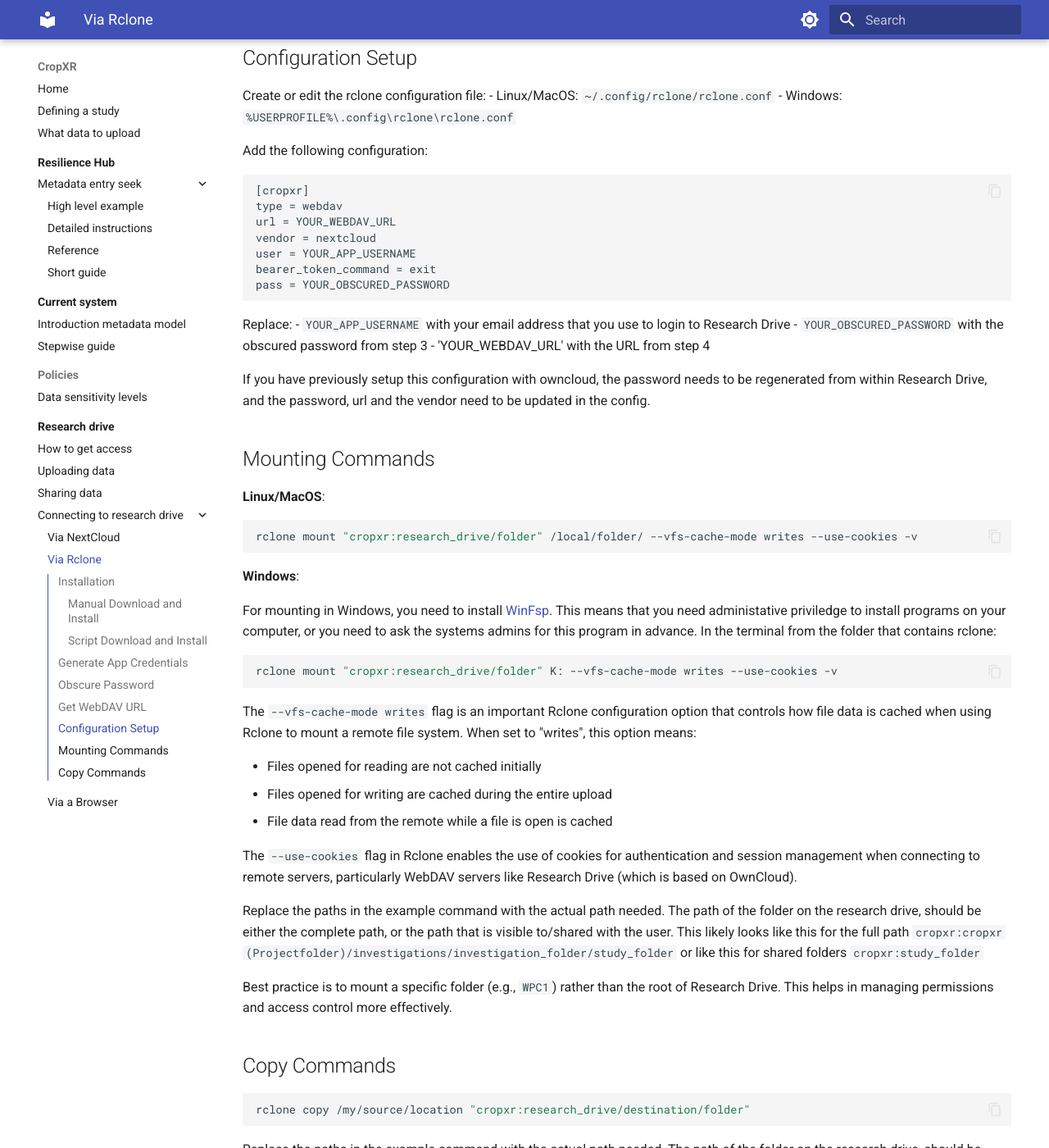
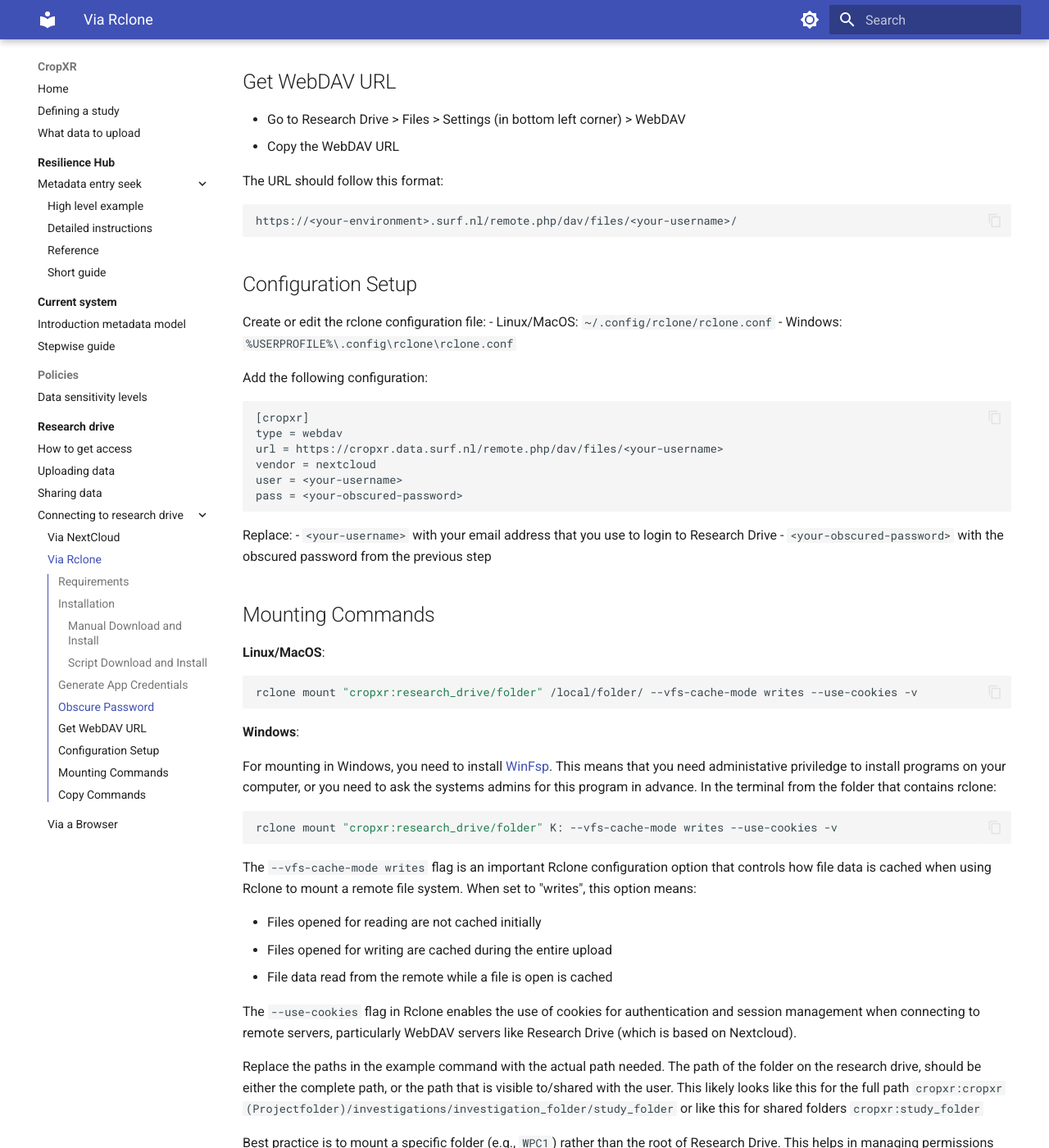
Before and after one commit to CropXR/documentation, an MkDocs documentation site: the page built from docs/research-drive/connecting-to-research-drive/Via-Rclone.md, in a window 1280 px wide and 1400 px high, scrolled down 1392 px. Shown: the whole window at 82% size. Built offline with MkDocs 1.6.1 and Material for MkDocs 9.7.7, drawn with Linux system fonts in a browser that asks for light colours; some of the changed text lies outside the part shown.

Commit message:
Update rclone docs for Nextcloud migration

````diff
--- a/docs/research-drive/connecting-to-research-drive/Via-Rclone.md
+++ b/docs/research-drive/connecting-to-research-drive/Via-Rclone.md
@@ -2,6 +2,11 @@
 Rclone is a powerful, open-source command-line program designed for managing files across cloud storage platforms. Often described as the "Swiss Army knife" of cloud storage management, Rclone allows users to sync, copy, and transfer files between various cloud storage providers including Google Drive, Dropbox, Amazon S3, Microsoft OneDrive, and many others. Since its creation in 2012 by Nick Craig-Wood, Rclone has become an essential tool for system administrators, developers, and tech-savvy individuals who need to efficiently handle data across multiple cloud environments. With its robust encryption capabilities, extensive configuration options, and ability to handle files of virtually any size, Rclone provides a versatile solution for both personal and enterprise cloud storage management needs.
 
 Reference instructions for mounting on Windows by SURF can be found [here](https://servicedesk.surf.nl/wiki/spaces/WIKI/pages/117179081/RD+How+to+use+Rclone+with+Research+Drive) These steps overlap with the instructions below.
+
+## Requirements
+
+!!! warning "Version Requirement"
+    Rclone version **1.63.1 or newer** is required for Nextcloud compatibility. Earlier versions will fail with a chunked upload error.
 
 ## Installation
 
@@ -30,8 +35,13 @@
 - Copy the outputted obscured password string
 
 ## Get WebDAV URL
-- Go to Research Drive > File settings (in bottom left corner) > WebDAV
+- Go to Research Drive > Files > Settings (in bottom left corner) > WebDAV
 - Copy the WebDAV URL
+
+The URL should follow this format:
+```
+https://<your-environment>.surf.nl/remote.php/dav/files/<your-username>/
+```
 
 ## Configuration Setup
 Create or edit the rclone configuration file:
@@ -42,19 +52,15 @@
 ```
 [cropxr]
 type = webdav
-url = YOUR_WEBDAV_URL
+url = https://cropxr.data.surf.nl/remote.php/dav/files/<your-username>
 vendor = nextcloud
-user = YOUR_APP_USERNAME
-bearer_token_command = exit
-pass = YOUR_OBSCURED_PASSWORD
+user = <your-username>
+pass = <your-obscured-password>
 ```
 
 Replace:
-- `YOUR_APP_USERNAME` with your email address that you use to login to Research Drive
-- `YOUR_OBSCURED_PASSWORD` with the obscured password from step 3
-- 'YOUR_WEBDAV_URL' with the URL from step 4
-
-If you have previously setup this configuration with owncloud, the password needs to be regenerated from within Research Drive, and the password, url and the vendor need to be updated in the config.
+- `<your-username>` with your email address that you use to login to Research Drive
+- `<your-obscured-password>` with the obscured password from the previous step
 
 ## Mounting Commands
 
@@ -79,7 +85,7 @@
 - Files opened for writing are cached during the entire upload
 - File data read from the remote while a file is open is cached
 
-The `--use-cookies` flag in Rclone enables the use of cookies for authentication and session management when connecting to remote servers, particularly WebDAV servers like Research Drive (which is based on OwnCloud).
+The `--use-cookies` flag in Rclone enables the use of cookies for authentication and session management when connecting to remote servers, particularly WebDAV servers like Research Drive (which is based on Nextcloud).
 
 Replace the paths in the example command with the actual path needed.
 The path of the folder on the research drive, should be either the complete path, or the path that is visible to/shared with the user.
````
Also changed, not shown: other parts of docs/research-drive/connecting-to-research-drive/Via-Rclone.md (+1 -1 lines).
